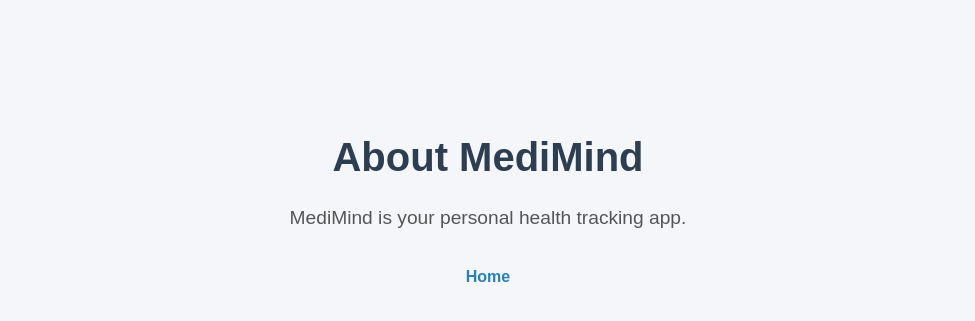
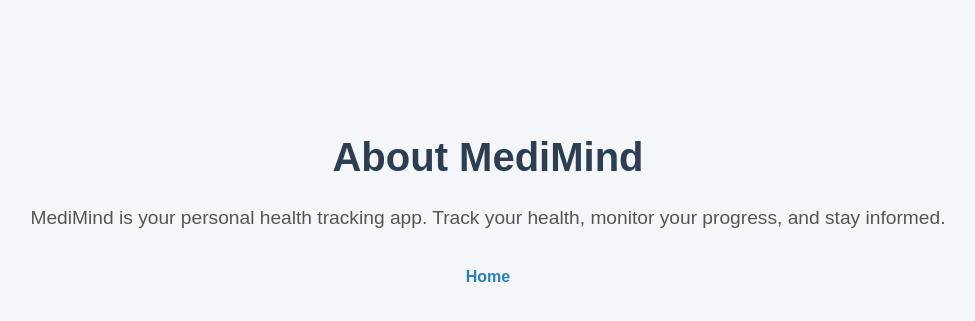
Before and after one commit to Pranavreddyedula/MediMind, a Flask app: page /about in a window 1280 px wide. Shown: the top 321 px of the page, without its empty margins (152-1127 px from the left). Run offline with Flask 3, Linux system fonts and the light colour scheme.

Commit message:
Update about.html

```diff
--- a/templates/about.html
+++ b/templates/about.html
@@ -10,7 +10,7 @@
 <body>
   <div class="container">
     <h1>About MediMind</h1>
-    <p>MediMind is your personal health tracking app.</p>
+    <p>MediMind is your personal health tracking app. Track your health, monitor your progress, and stay informed.</p>
     <a href="/">Home</a>
   </div>
 </body>
```
